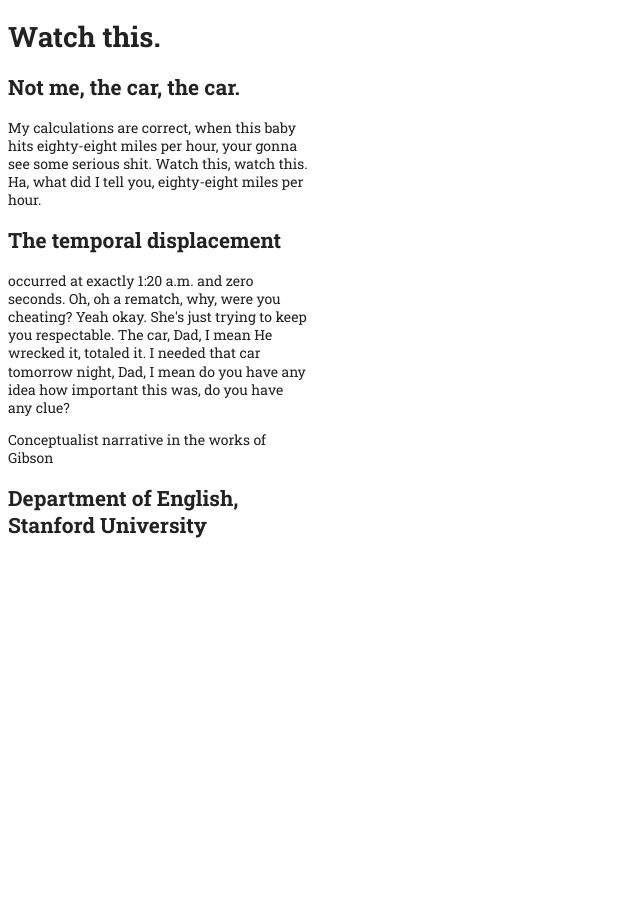
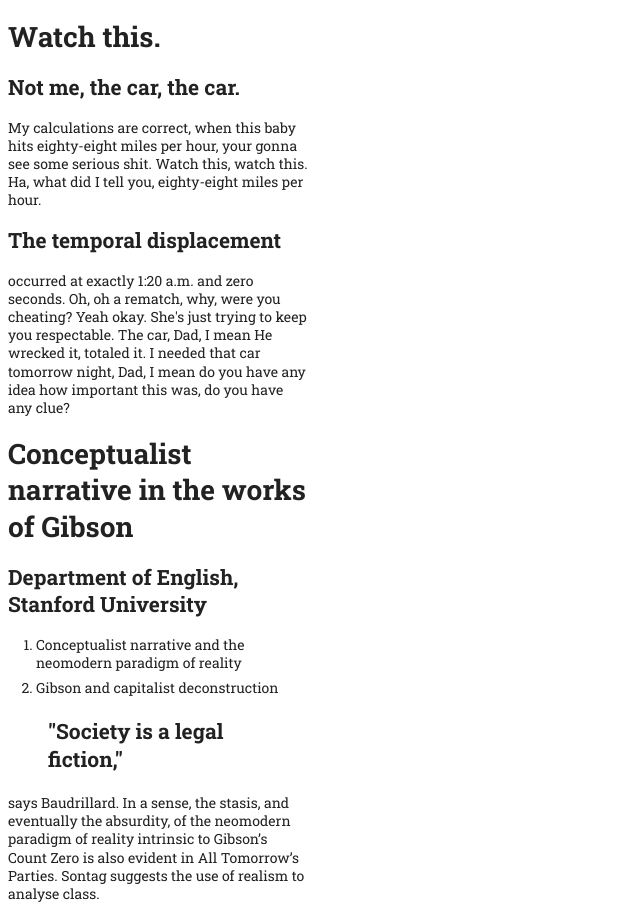
Before and after one commit to zita-gmbr/exercise1, a plain HTML site: page index.html in a window 1280 px wide. Shown: the whole page, without its empty margins (0-640 px from the left). Before the commit the page ends 800 px from the top, so only its background shows below. Drawn offline with Linux system fonts and the light colour scheme.

Commit message:
added a lists and quote

```diff
--- a/index.html
+++ b/index.html
@@ -23,12 +23,24 @@
     occurred at exactly 1:20 a.m. and zero seconds. Oh, oh a rematch, why, were you cheating? Yeah okay. She's just trying to keep you respectable. The car, Dad, I mean He wrecked it, totaled it. I needed that car tomorrow night, Dad, I mean do you have any idea how important this was, do you have any clue?
 </p>
 
-<p>
+<h1>
     Conceptualist narrative in the works of Gibson
-</p>
+</h1>
 
 <h2>
     Department of English, Stanford University
 </h2>
+
+<ol>
+    <li>Conceptualist narrative and the neomodern paradigm of reality</li>
+    <li>Gibson and capitalist deconstruction</li>
+</ol>
+
+<blockquote>
+    "Society is a legal fiction,"
+</blockquote>
+<p>
+    says Baudrillard. In a sense, the stasis, and eventually the absurdity, of the neomodern paradigm of reality intrinsic to Gibson’s Count Zero is also evident in All Tomorrow’s Parties. Sontag suggests the use of realism to analyse class.
+</p>
 </body>
 </html>
```
